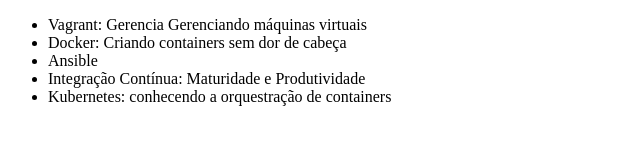
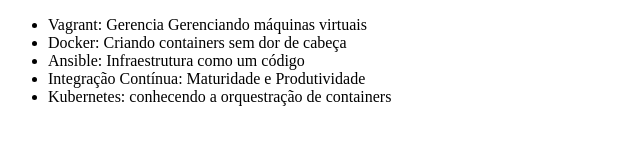
Before and after one commit to Ana987789/aluragit, a plain HTML site: page index.html in a window 1280 px wide. Shown: the whole page, without its empty margins (0-640 px from the left). Drawn offline with Linux system fonts and the light colour scheme.

Commit message:
Alterando o nome do curso de Ansible

```diff
--- a/index.html
+++ b/index.html
@@ -6,10 +6,9 @@
 </head>
 <body>
     <ul>
-
         <li>Vagrant: Gerencia Gerenciando máquinas virtuais</li>
         <li>Docker: Criando containers sem dor de cabeça</li>
-        <li>Ansible</li>
+        <li>Ansible: Infraestrutura como um código</li>
         <li>Integração Contínua: Maturidade e Produtividade</li>
         <li>Kubernetes: conhecendo a orquestração de containers</li>
     </ul>
```
